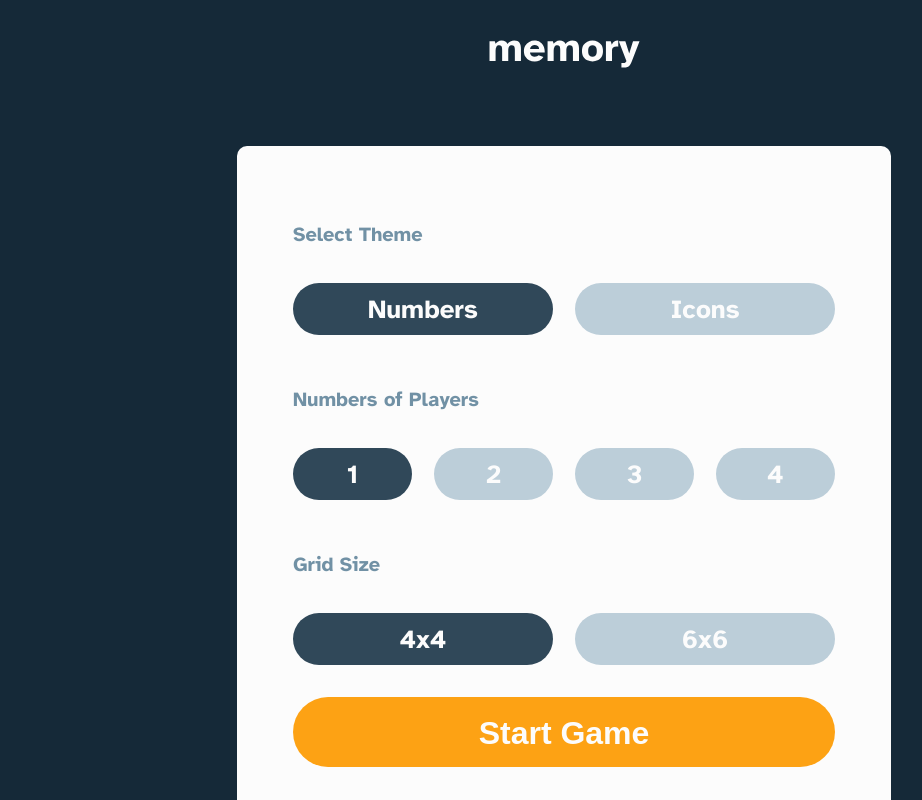
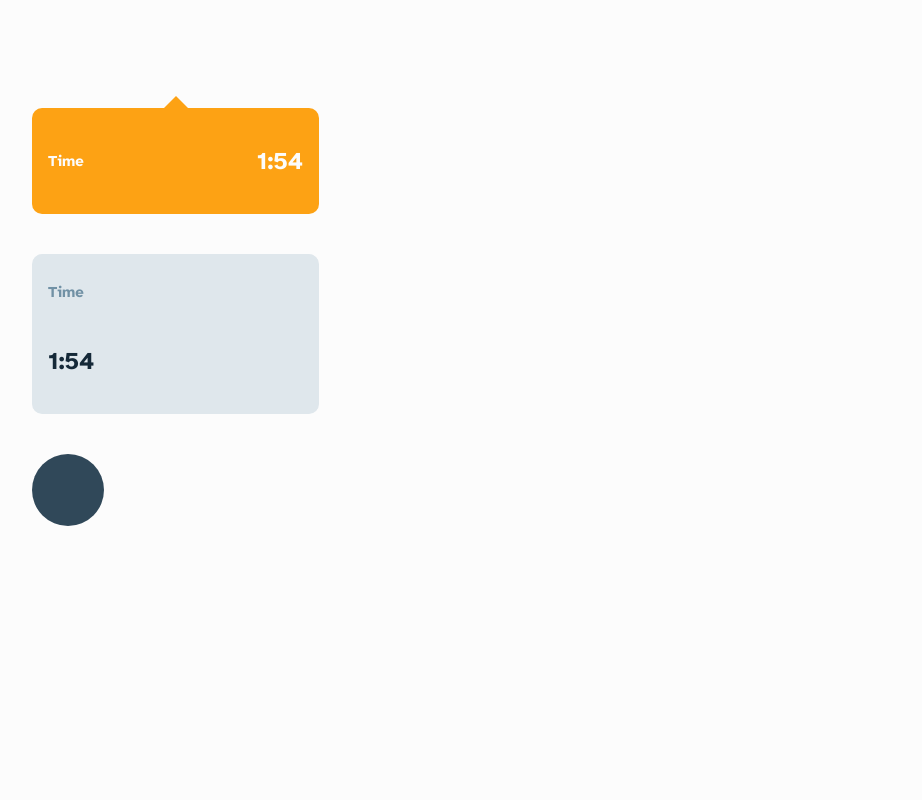
Before and after one commit to ChrisKlp/memory-game, a React (Create React App) app: page / in a window 1280 px wide. Shown: the whole page, without its empty margins (76-998 px from the left). Built offline with nearby package versions, Linux system fonts and the light colour scheme.

Commit message:
Create Game Card

```diff
--- a/src/App.tsx
+++ b/src/App.tsx
@@ -1,3 +1,5 @@
+import GameCard from 'components/GameCard';
+import StatusCard from 'components/StatusCard';
 import globalStyles from 'styles/globalStyles';
 import StartGame from 'views/StartGame';
 
@@ -21,9 +23,21 @@ const config = [
 
 export type TConfig = typeof config;
 
+export enum Status {
+  'active' = 'active',
+  'hidden' = 'hidden',
+  'revealed' = 'revealed',
+}
+
 function App() {
   globalStyles();
-  return <StartGame config={config} />;
+  return (
+    <div style={{ display: 'grid', gap: '40px', padding: '100px' }}>
+      <StatusCard isPlayer isActive label="Time" value="1:54" />
+      <StatusCard label="Time" value="1:54" />
+      <GameCard value="18" status={Status.hidden} big />
+    </div>
+  );
 }
 
 export default App;
--- /dev/null
+++ b/src/components/GameCard.tsx
@@ -0,0 +1,67 @@
+import { Status } from 'App';
+import { styled } from 'styles/stitches.config';
+
+const Value = styled('span', {
+  color: '$light',
+  fontSize: '2.4rem',
+  lineHeight: '3rem',
+  fontWeight: 700,
+});
+
+const Wrapper = styled('div', {
+  display: 'grid',
+  placeItems: 'center',
+  width: '100%',
+  maxWidth: '7.2rem',
+  aspectRatio: '1',
+  backgroundColor: '$blue200',
+  borderRadius: '50%',
+
+  variants: {
+    status: {
+      active: {
+        backgroundColor: '$orange500',
+      },
+      hidden: {
+        backgroundColor: '$blue800',
+        cursor: 'pointer',
+        transition: 'background-color 0.2s',
+
+        '&:hover': {
+          backgroundColor: '$blue500',
+        },
+
+        [`& ${Value}`]: {
+          display: 'none',
+        },
+      },
+      revealed: {
+        backgroundColor: '$blue200',
+      },
+    },
+    big: {
+      true: {
+        [`& ${Value}`]: {
+          fontSize: '4rem',
+          lineHeight: '5rem',
+        },
+      },
+    },
+  },
+});
+
+type Props = {
+  value: string;
+  status: Status;
+  big?: boolean;
+};
+
+function GameCard({ value, status, big }: Props) {
+  return (
+    <Wrapper status={status} big={big}>
+      <Value>{value}</Value>
+    </Wrapper>
+  );
+}
+
+export default GameCard;
```
